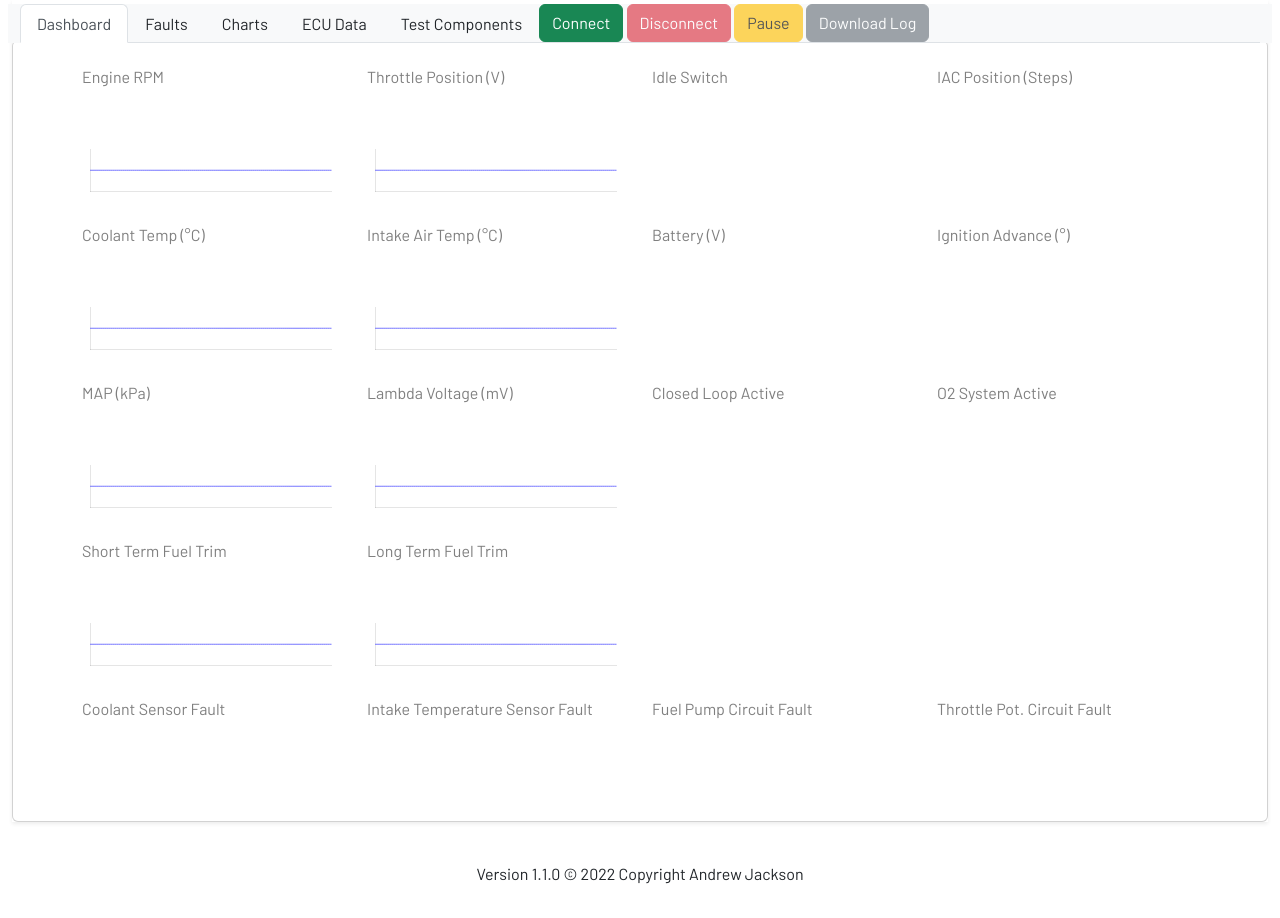
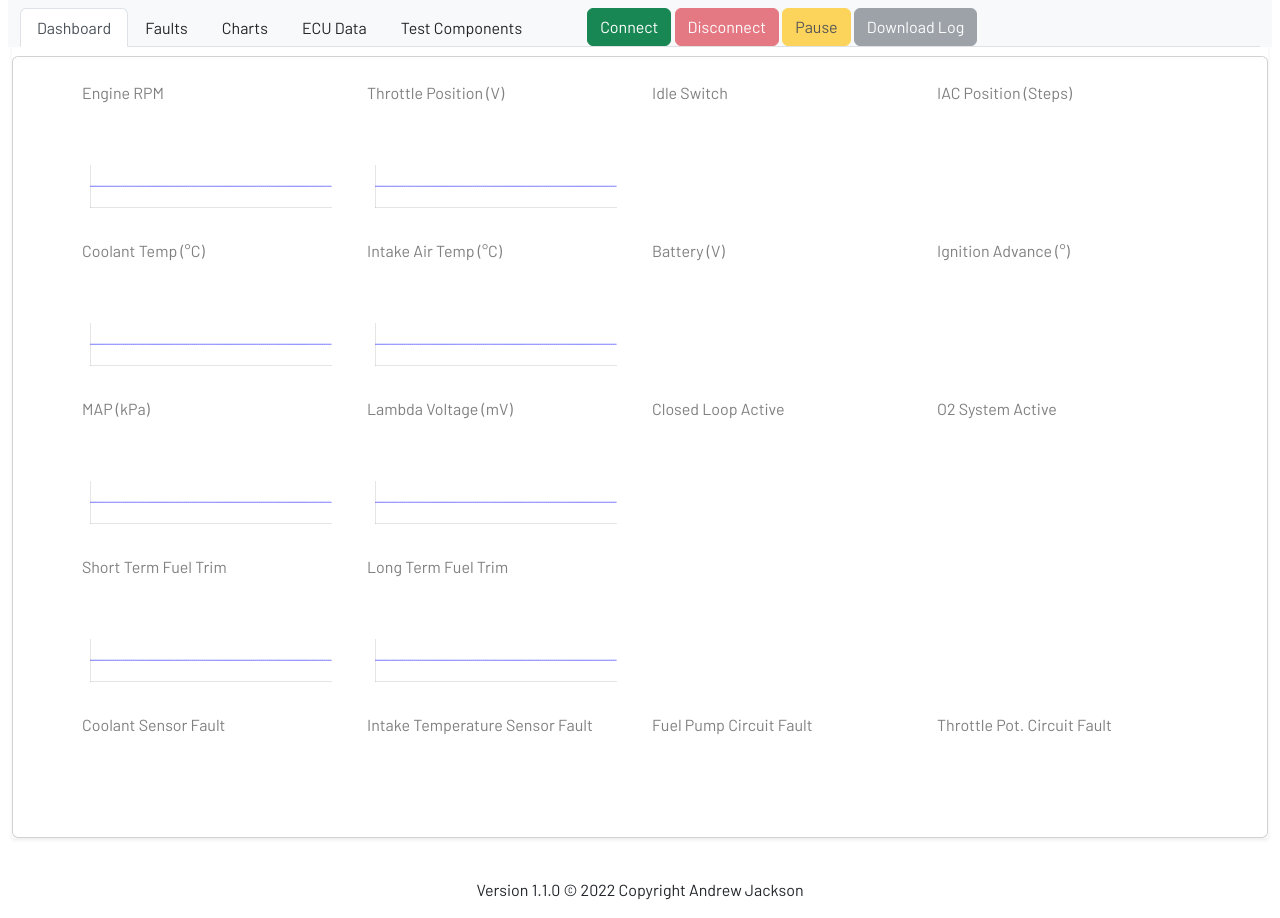
Before and after one commit to andrewdjackson/webmemsfcr, a Flask app: page / in a window 1280 px wide. Before the commit the page ends 884 px from the top, so only its background shows below. Run offline with Flask 2, Linux system fonts and the light colour scheme; some libraries are stand-ins or nearby versions.

Commit message:
cosmetics

```diff
--- a/app/templates/actuators.jinja2
+++ b/app/templates/actuators.jinja2
@@ -1,5 +1,5 @@
 <div class="text-center">
-	<div class="card m-3 fs-5">
+	<div class="card m-3 fs-6">
 		<p>
 			The MEMS ECU supports the ability to manually test various components and sensors.<br>
 			<br>
--- a/app/templates/adjustments.jinja2
+++ b/app/templates/adjustments.jinja2
@@ -1,4 +1,4 @@
-<div class="card p-3 m-3 fs-5">
+<div class="card p-3 m-3 fs-6">
 	<p>
 	These controls allow you to make adjustments to key parameters. If you need to adjust these parameters, it's indicative of an issue elsewhere.
 	</p>
--- a/app/templates/header.jinja2
+++ b/app/templates/header.jinja2
@@ -1,18 +1,20 @@
 <header>
-	<nav class="navbar-light bg-light navbar-fixed-top fixed-top mt-1 ms-2 me-2">
+	<nav class="navbar-light bg-light navbar-fixed-top fixed-top mx-2 pt-2">
 		<div class="container-fluid">
-			<div class="nav nav-tabs  me-auto my-2 my-lg-0" id="nav-tab" role="tablist">
+			<div class="nav nav-tabs" id="nav-tab" role="tablist">
 				<button class="nav-link navbar-brand" id="nav-dashboard-tab" data-bs-toggle="tab" data-bs-target="#dashboard" type="button" role="tab" aria-controls="nav-profile" aria-selected="false">Dashboard</button>
 				<button class="nav-link navbar-brand" id="nav-analysis-tab" data-bs-toggle="tab" data-bs-target="#analysis" type="button" role="tab" aria-controls="nav-analysis" aria-selected="true">Faults</button>
 				<button class="nav-link navbar-brand active" id="nav-profile-tab" data-bs-toggle="tab" data-bs-target="#profile" type="button" role="tab" aria-controls="nav-profile" aria-selected="false">Charts</button>
 				<button class="nav-link navbar-brand" id="nav-home-tab" data-bs-toggle="tab" data-bs-target="#home" type="button" role="tab" aria-controls="nav-home" aria-selected="true">ECU Data</button>
 				<button class="nav-link navbar-brand koeo-enabled" id="nav-test-tab" data-bs-toggle="tab" data-bs-target="#test" type="button" role="tab" aria-controls="nav-test" aria-selected="false">Test Components</button>
 
-				<div class="me-2">
-					<button id="connectButton" class="btn btn-success ecu-control ecu-enabled-disconnected">Connect</button>
-					<button id="disconnectButton" class="btn btn-danger ecu-control ecu-enabled-connected" disabled>Disconnect</button>
-					<button id="pauseButton" class="btn btn-warning ecu-control ecu-enabled-connected" disabled>Pause</button>
-					<button id="downloadLogButton" class="btn btn-secondary has-logged-data" disabled>Download Log</button>
+				<div class="row">
+					<div class="col ms-5">
+						<button id="connectButton" class="btn btn-success ecu-control ecu-enabled-disconnected">Connect</button>
+						<button id="disconnectButton" class="btn btn-danger ecu-control ecu-enabled-connected" disabled>Disconnect</button>
+						<button id="pauseButton" class="btn btn-warning ecu-control ecu-enabled-connected" disabled>Pause</button>
+						<button id="downloadLogButton" class="btn btn-secondary has-logged-data" disabled>Download Log</button>
+					</div>
 				</div>
 			</div>
 		</div>
--- a/app/templates/index.jinja2
+++ b/app/templates/index.jinja2
@@ -32,7 +32,7 @@
 
 	<main class="page-content">
 		<div class="container-fluid">
-			<div class="tab-content  shadow-sm">
+			<div class="tab-content shadow-sm pt-3">
 
 				<!-- spacing from navbar -->
 				<div class="card-body text-center">
```
